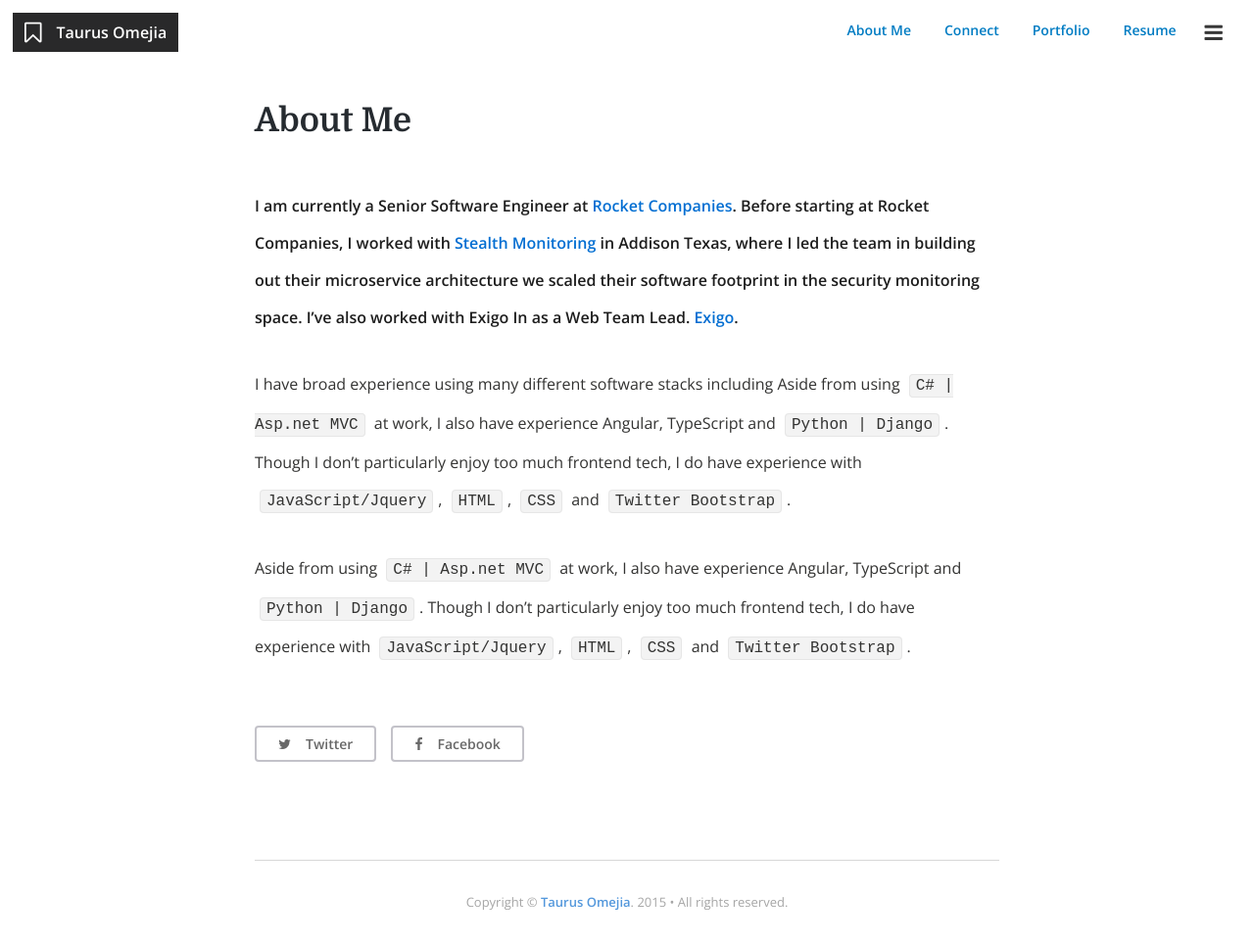
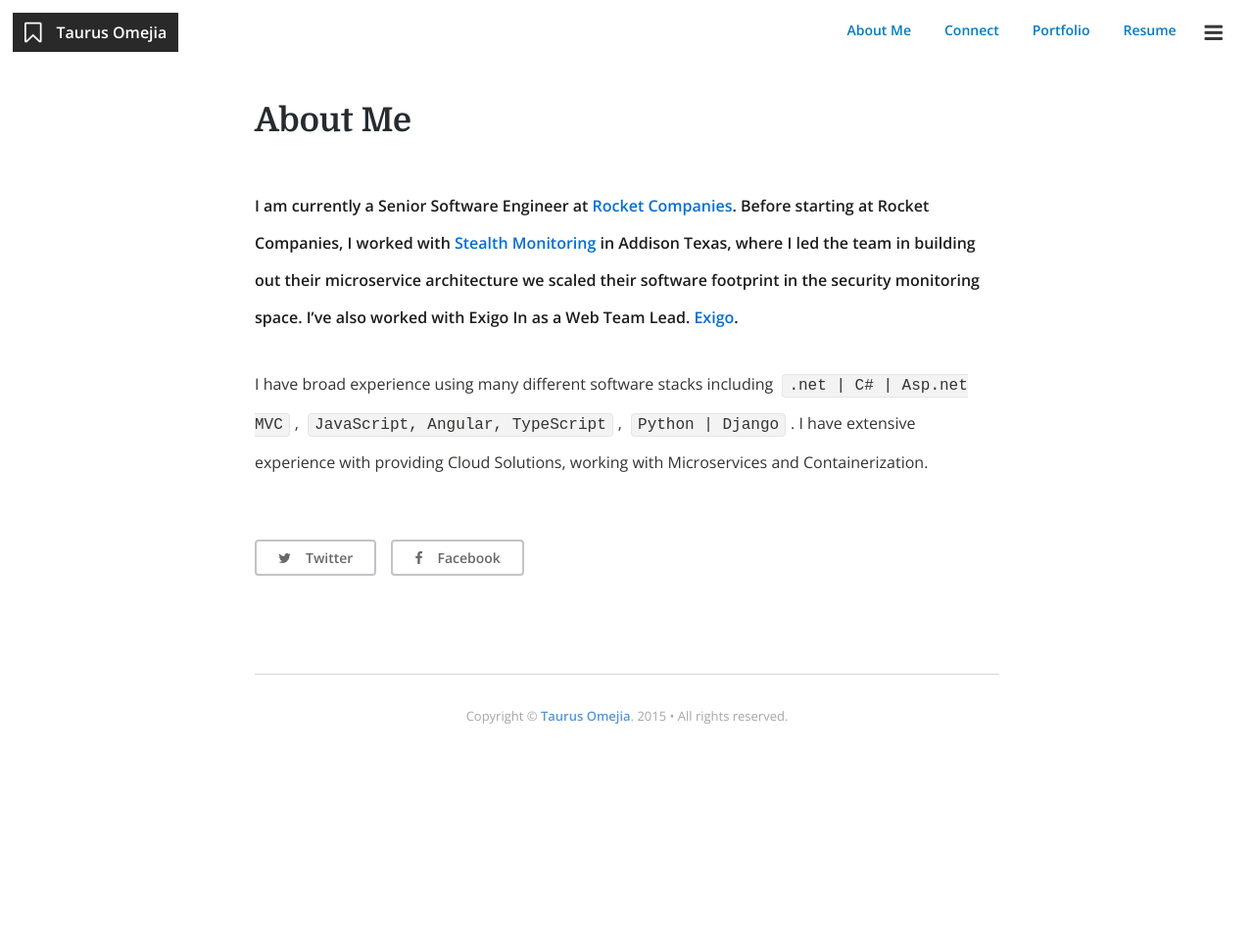
Before and after one commit to bolenton/bolenton.github.io, a Jekyll site: the page built from about.md, in a window 1280 px wide. Shown: the whole page at 98% size. Built offline with Jekyll 4.4.1, drawn with Linux system fonts in a browser that asks for light colours; nearby versions of some CDN libraries; comment, search, counter and statistics services are not loaded; after the commit the page ends 900 px from its top, so only the background shows below that.

Commit message:
Update about.md

```diff
--- a/about.md
+++ b/about.md
@@ -7,10 +7,8 @@
 
 I am currently a Senior Software Engineer at [Rocket Companies](https://www.rocketcompanies.com/){:target="_blank"}. Before starting at Rocket Companies, I worked with [Stealth Monitoring](https://www.stealthmonitoring.com/){:target="_blank"} in Addison Texas, where I led the team in building out their microservice architecture we scaled their software footprint in the security monitoring space. I've also worked with Exigo In as a Web Team Lead. [Exigo](http://exigo.com/){:target="_blank"}.
 
-I have broad experience using many different software stacks including  Aside from using `C# | Asp.net MVC` at work, I also have experience Angular, TypeScript and `Python | Django`. Though I don't particularly enjoy too much frontend tech, I do have experience with
-`JavaScript/Jquery`, `HTML`, `CSS` and `Twitter Bootstrap`.
+I have broad experience using many different software stacks including `.net | C# | Asp.net MVC`, `JavaScript, Angular, TypeScript`, `Python | Django`. I have extensive experience with providing Cloud Solutions, working with Microservices and Containerization.
 
-Aside from using `C# | Asp.net MVC` at work, I also have experience Angular, TypeScript and `Python | Django`. Though I don't particularly enjoy too much frontend tech, I do have experience with `JavaScript/Jquery`, `HTML`, `CSS` and `Twitter Bootstrap`.
 
 
 <div class="profile {% if page.featured == true %} featured {% endif %}">
```
